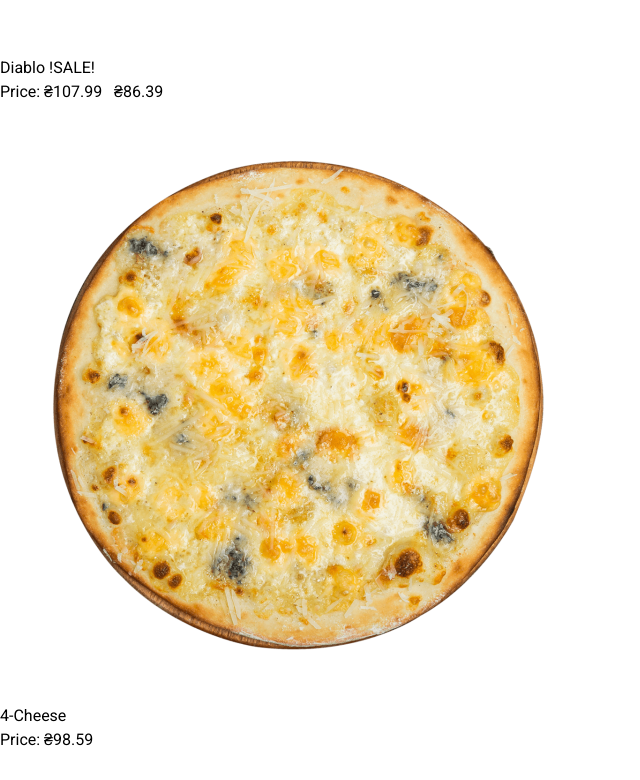
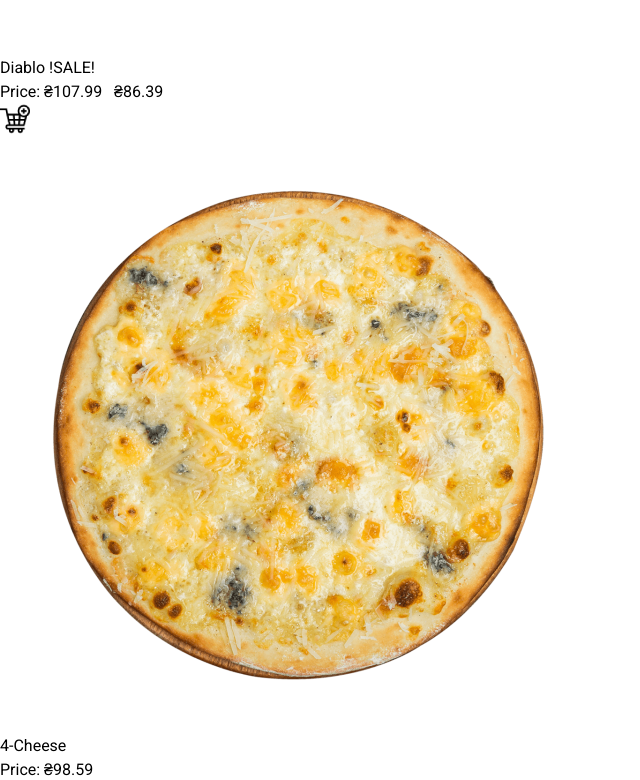
Before and after one commit to anyduene/restaurant, an Angular app: page /menu in a window 1280 px wide. Shown: the part 616-1396 px from the top of the page, without its empty margins (0-640 px from the left). Built offline with nearby package versions, Linux system fonts and the light colour scheme.

Commit message:
foodblock update

```diff
--- a/src/app/services/dishes.ts
+++ b/src/app/services/dishes.ts
@@ -3,7 +3,7 @@ import { Dish } from "../models/dish";
 export const dishes: Dish[] = [
     { name: 'Diablo',             categoryId: 1,  price: 10799,   img:"/assets/images/pizza/Diablo.png",            link: 'diablo',             sale: true,     mostPopular: true,    description: 'бекон, салямі , прошуто кото, свіжі томати, перець гострий “рepperoni”, сир “моцарела”, соус “чилі”, соус “маринара”' },
     { name: '4-Cheese',           categoryId: 1,  price: 9859,    img:"/assets/images/pizza/4-Cheese.png",          link: "4-cheese",           sale: false,    mostPopular: true,    description: '' },
-    { name: 'Americano De Luxe',  categoryId: 1,  price: 14959,   img:"/assets/images/pizza/AmericanoDeLuxe.png",   link: "americano-deluxe",   sale: false,    mostPopular: false,   description: '' },
+    { name: 'Americano De Luxe',  categoryId: 1,  price: 14959,   img:"/assets/images/pizza/AmericanoDeLuxe.png",   link: "americano-deluxe",   sale: true,    mostPopular: false,   description: '' },
     { name: 'Italliano De Luxe',  categoryId: 1,  price: 13919,   img:"/assets/images/pizza/ItallianoDeLuxe.png",   link: "italliano-deluxe",   sale: false,    mostPopular: false,   description: '' },
     { name: 'Margarita',          categoryId: 1,  price: 11699,   img:"/assets/images/pizza/Margarita.png",         link: "margarita",          sale: false,    mostPopular: false,   description: '' },
     { name: 'Peperoni',           categoryId: 1,  price: 11899,   img:"/assets/images/pizza/Peperoni.png",          link: "peperoni",           sale: false,    mostPopular: false,   description: '' },
--- a/src/app/shared/foodblock/foodblock.component.html
+++ b/src/app/shared/foodblock/foodblock.component.html
@@ -4,7 +4,10 @@
             <img src="{{ dish.img }}" alt="{{ dish.name }}" class="rounded-t-xl">
         </div>
         <div class="h-1 bg-gray-300"></div>
-        <div class="p-6">
+    </a>
+
+    <div class="p-4 flex">
+        <a routerLink="dishes/{{ dish.link }}">
             <h2 class="text-2xl mb-3">
                 {{ dish.name }}
                 <span class="bg-red-500 rounded-lg ml-1 py-1 px-2 text-yellow-300" *ngIf="dish.sale">
@@ -21,6 +24,10 @@
                     {{ ((dish.price / 100) * 0.8) | currency:'UAH':'symbol-narrow':'1.2-2' }}
                 </span>
             </p>
+        </a>
+
+        <div class="bg-teal-400 hover:bg-teal-600 rounded-xl p-3 ml-auto my-auto">
+            <img src="../../../assets/images/cart.png" alt="cart.png">
         </div>
-    </a>
+    </div>
 </div>
--- a/src/app/shared/nav-menu/nav-menu.component.html
+++ b/src/app/shared/nav-menu/nav-menu.component.html
@@ -4,9 +4,9 @@
     <div class="space-x-6">
         <a routerLink="main" class="text-lg font-semibold hover:text-gray-500">Main</a>
         <a routerLink="menu" class="text-lg font-semibold hover:text-gray-500">Menu</a>
-        <a routerLink="#" class="text-lg font-semibold hover:text-gray-500">Restaurants</a>
-        <a routerLink="#" class="text-lg font-semibold hover:text-gray-500">News</a>
+        <a routerLink="restaurants" class="text-lg font-semibold hover:text-gray-500">Restaurants</a>
+        <a routerLink="news" class="text-lg font-semibold hover:text-gray-500">News</a>
 
-        <a href="#" class="px-6 py-3 text-lg font-semibold bg-teal-500 text-white rounded-xl hover:bg-teal-700">Your cart</a>
+        <a routerLink="cart" class="px-6 py-3 text-lg font-semibold bg-teal-500 text-white rounded-xl hover:bg-teal-700">Your cart</a>
     </div>
 </nav>
```
